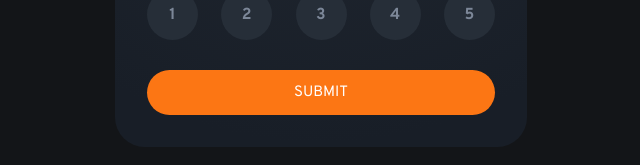
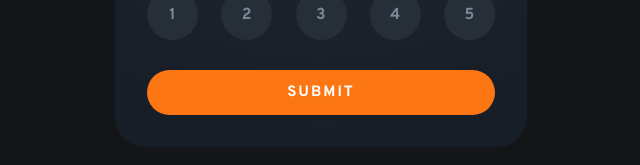
Before and after one commit to MaysharaF/interactive-rating-component, a React (Vite) app: page / in a window 1280 px wide. Shown: the part 461-626 px from the top of the page, without its empty margins (319-959 px from the left). Built offline with nearby package versions, Linux system fonts and the light colour scheme.

Commit message:
style: adicionando estilização para hover e ativação do rate

```diff
--- a/src/pages/Home/index.tsx
+++ b/src/pages/Home/index.tsx
@@ -1,4 +1,4 @@
-import React from "react";
+import React, { useState } from "react";
 
 import StarSvg from "../../assets/svg/icon-star.svg";
 
@@ -13,6 +13,8 @@ import {
 } from "./styles";
 
 const Home: React.FC = () => {
+  const [selectedRate, setSelectedRate] = useState<number | null>(null);
+
   return (
     <Container>
       <CardRating>
@@ -31,7 +33,13 @@ const Home: React.FC = () => {
 
         <RateSelectContent>
           {Array.from({ length: 5 }, (_, index) => index + 1).map((index) => (
-            <CircleRate key={index}>{index}</CircleRate>
+            <CircleRate
+              key={index}
+              onClick={() => setSelectedRate(index)}
+              actived={selectedRate === index}
+            >
+              {index}
+            </CircleRate>
           ))}
         </RateSelectContent>
         <Button>SUBMIT</Button>
--- a/src/pages/Home/styles.ts
+++ b/src/pages/Home/styles.ts
@@ -57,7 +57,11 @@ export const CircleIcon = styled.div`
   ${CircleCSS}
 `;
 
-export const CircleRate = styled.button`
+interface ICircleRate {
+  actived: boolean
+}
+
+export const CircleRate = styled.button<ICircleRate>`
   ${CircleCSS}
 
   cursor: pointer;
@@ -67,7 +71,21 @@ export const CircleRate = styled.button`
   font-size: 1rem;
   line-height: 24px;
   letter-spacing: 0.2px;
+
+  transition: 0.5s;
+
+  :hover {
+    color: var(--white);
+    background-color: var(--orange);
+  }
+
+  ${({ actived }) => actived && css`
+    color: var(--white);
+    background-color: var(--medium-gray);
+  `}
+
 `;
+
 
 export const RateSelectContent = styled.div`
   display: flex;
@@ -82,4 +100,15 @@ export const Button = styled.button`
   background-color: var(--orange);
   color: var(--white);
   border-radius: 1.4063rem;
+
+  font-weight: 700;
+  line-height: normal;
+  letter-spacing: .125rem;
+
+  transition: 0.5s;
+
+  :hover {
+    color: var(--orange);
+    background-color: var(--white);
+  }
 `;
```
